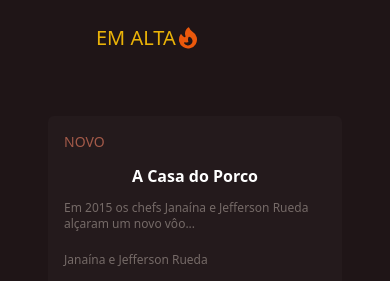
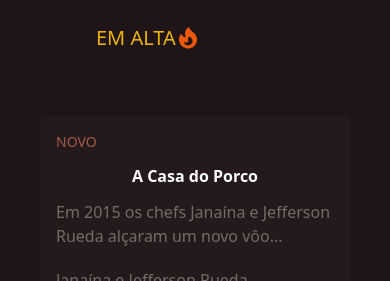
Before and after one commit to FelipeCostaOliveira/Reserva-restaurante, a Flask app: page /home in a window 390 px wide. Shown: the part 258-539 px from the top of the page. Run offline with Flask 3, Linux system fonts and the light colour scheme; style sheets or scripts are compiled from the project's sources; some libraries are stand-ins or nearby versions.

Commit message:
FIX :: Ajustando botões de restaurantes

```diff
--- a/templates/home.html
+++ b/templates/home.html
@@ -56,7 +56,7 @@
                 </svg>
             </span>
 
-            <h2 class="sm:grid grid-cols-3 mx-2 space-y-4 sm:space-y-0 gap-2 mt-16 px-10">
+            <h2 class="md:grid grid-cols-3 space-y-8 gap-2 mt-16 px-10">
                 <div class="bg-[#241A1C] rounded-md overflow-hidden">
                     <a href="{{url_for("reserva")}}" class="flex flex-col md:flex-row hover:border-2 border-yellow-500">
                         <div class="p-4 w-full">
@@ -64,8 +64,8 @@
                             <div class="flex flex-col md:flex-row justify-between items-center mt-3">
                                 <span class="text-base text-white font-bold">A Casa do Porco</span>
                             </div>
-                            <p class="text-xs text-[#756A67] mt-3">Em 2015 os chefs Janaína e Jefferson Rueda alçaram um novo vôo...</p>
-                            <p class="text-xs text-[#756A67] mt-5">Janaína e Jefferson Rueda</p>
+                            <p class="md:text-xs text-base text-[#756A67] mt-3">Em 2015 os chefs Janaína e Jefferson Rueda alçaram um novo vôo...</p>
+                            <p class="md:text-xs text-base text-[#756A67] mt-5">Janaína e Jefferson Rueda</p>
                         </div>
                         <img class="w-full h-48 object-cover" src="static/assets/main/image13.svg" alt="">
                     </a>
@@ -77,8 +77,8 @@
                             <div class="flex flex-col md:flex-row justify-between items-center mt-3">
                                 <span class="text-base text-white font-bold">Maní</span>
                             </div>
-                            <p class="text-xs text-[#756A67] mt-3">Comida brasileira, autoral, orgânica (sempre que possível!)...</p>
-                            <p class="text-xs text-[#756A67] mt-5">Helena Rizzo e Willem Vandeven</p>
+                            <p class="md:text-xs text-base text-[#756A67] mt-3">Comida brasileira, autoral, orgânica (sempre que possível!)...</p>
+                            <p class="md:text-xs text-base text-[#756A67] mt-5">Helena Rizzo e Willem Vandeven</p>
                         </div>
                         <img class="w-full h-48 object-cover" src="static/assets/main/image14.svg" alt="">
                     </a>
@@ -92,8 +92,8 @@
                                     <span class="text-base text-white font-bold">Jun Sakamoto</span>
                                 </div>
                             </div>
-                            <p class="text-xs text-[#756A67] mt-3">O renomado chef Jun Sakamoto cria pratos elaborados...</p>
-                            <p class="text-xs text-[#756A67] mt-5">Jun</p>
+                            <p class="md:text-xs text-base text-[#756A67] mt-3">O renomado chef Jun Sakamoto cria pratos elaborados...</p>
+                            <p class="md:text-xs text-base text-[#756A67] mt-5">Jun</p>
                         </div>
                         <img class="w-full h-48 object-cover" src="static/assets/main/image15.svg" alt="">
                     </a>
```
